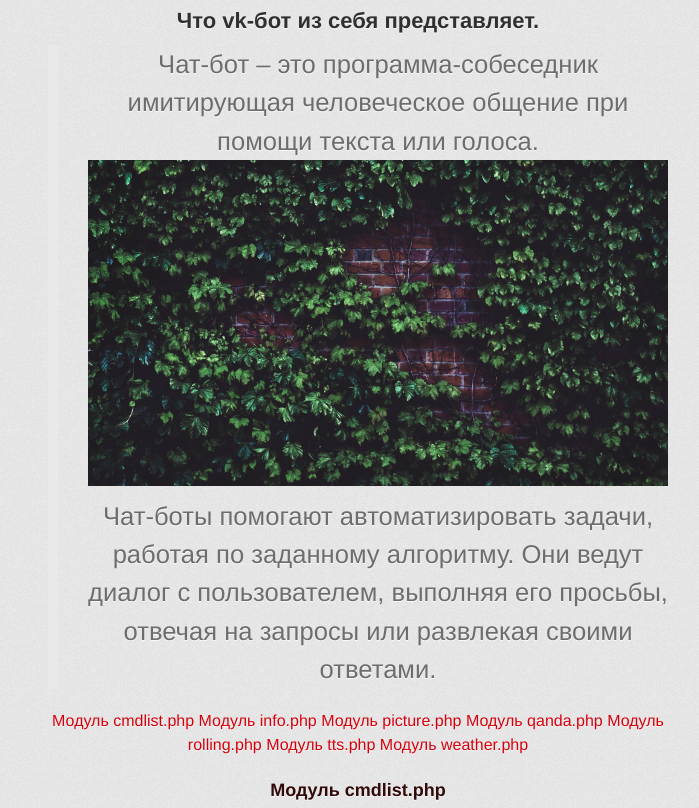
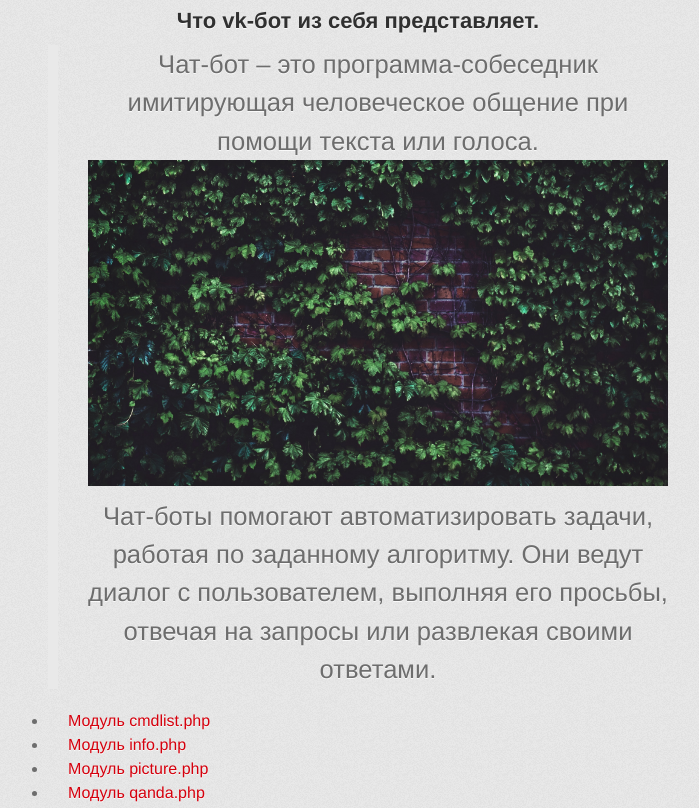
Before and after one commit to fplve/vika, a Jekyll site: the page built from index.md, in a window 1280 px wide. Shown: the part 594-1402 px from the top of the page, without its empty margins (282-981 px from the left). Built offline with Jekyll 4.4.1, drawn with Linux system fonts in a browser that asks for light colours; some web fonts are replaced.

Commit message:
список

```diff
--- a/index.md
+++ b/index.md
@@ -10,13 +10,13 @@ layout: default
 ![бот](https://github.com/fplve/vika/raw/gh-pages/assets/images/listia_kirpichnaia_stena_rastenie_122951_1920x1080.jpg)
 > Чат-боты помогают автоматизировать задачи, работая по заданному алгоритму. Они ведут диалог с пользователем, выполняя его просьбы, отвечая на запросы или развлекая своими ответами.
 
-[Модуль cmdlist.php](#cmdlist)
-[Модуль info.php](#info)
-[Модуль picture.php](#picture)
-[Модуль qanda.php](#qanda)
-[Модуль rolling.php](#rolling)
-[Модуль tts.php](#tts)
-[Модуль weather.php](#weather)
+* [Модуль cmdlist.php](#cmdlist)
+* [Модуль info.php](#info)
+* [Модуль picture.php](#picture)
+* [Модуль qanda.php](#qanda)
+* [Модуль rolling.php](#rolling)
+* [Модуль tts.php](#tts)
+* [Модуль weather.php](#weather)
 
 
 <a name="cmdlist"></a>
```
